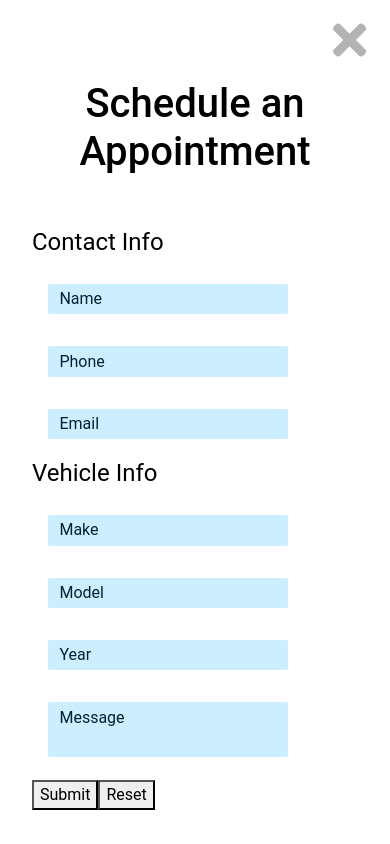
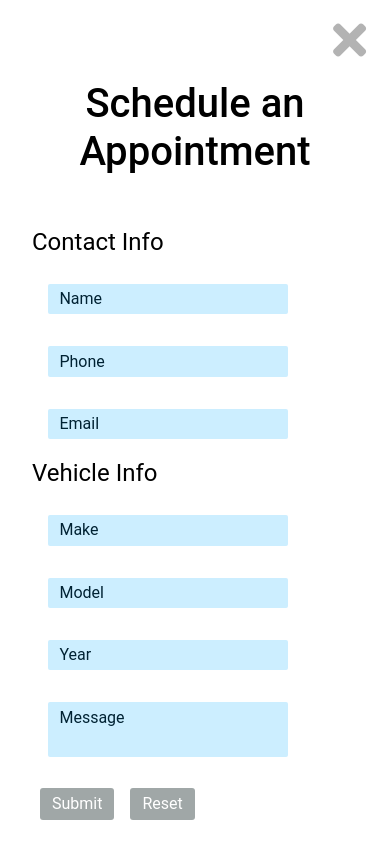
Before and after one commit to rhianonkilzer/jeremysgarage, a Vue app: page /#/ in a window 390 px wide. Both pictures are taken after a click on the button "Schedule an appointment". Shown: the top 844 px of the page. Built offline with nearby package versions, Linux system fonts and the light colour scheme.

Commit message:
formbuttons
Co-authored-by: Christopher Brown <chbphone55@gmail.com>

```diff
--- a/src/components/form-button.vue
+++ b/src/components/form-button.vue
@@ -21,5 +21,13 @@
 
 
 <style scoped>
-
+    .form-button {
+        border-radius: 3px;
+        background-color: #A0A7A7;
+        color: white;
+        border: none;
+        margin: .5rem;
+        padding: 0.25rem 0.75rem;
+        font-size: 16px;
+    }
 </style>
--- a/src/views/Home.vue
+++ b/src/views/Home.vue
@@ -150,24 +150,38 @@
   .schedule-button:hover {
     cursor: pointer;
     transition: 0.2s;
-    color: black;
-    background-color: rgba(156, 192, 233, 0.87);
   }
 
+  .schedule-button::after {
+    position: absolute;
+    top: 0;
+    left: 0;
+    width: 100%;
+    height: 100%;
+    content: '';
+    background-color: black;
+    opacity: 0;
+    transition: opacity 0.2s;
+    border-radius: 18px;
+  }
 
-  .schedule-button:active {
-    position: relative;
-    top: 1px;
+  .schedule-button:hover::after {
+    opacity: 0.25;
+  }
+
+  .schedule-button:focus {
+    outline: none;
+    box-shadow: 0 0 0 3px rgba(146, 238, 241, 0.602);
   }
 
 
   .schedule-button {
+    position: relative;
     border-radius: 18px;
     border: none;
     padding: calc(0.4rem + 1px) calc(1.25rem + 1px);
 
     color: hsl(201, 98%, 22%);
-    /* background: linear-gradient(to bottom right, hsl(200, 41%, 35%), hsl(182, 53%, 86%)); */
     background-image: linear-gradient(to top, #cfd9df 0%, #e2ebf0 100%);
   }
 
```
